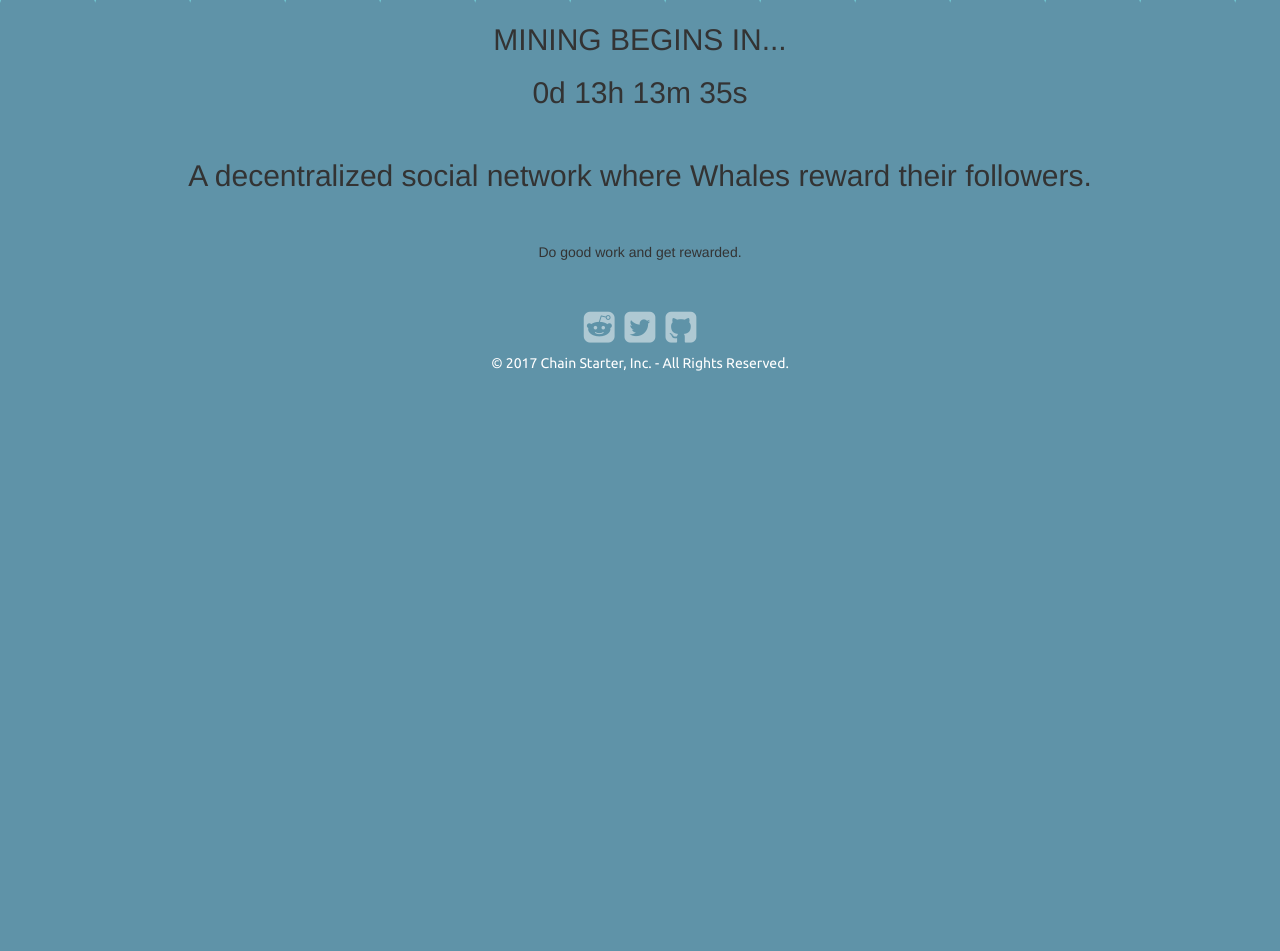
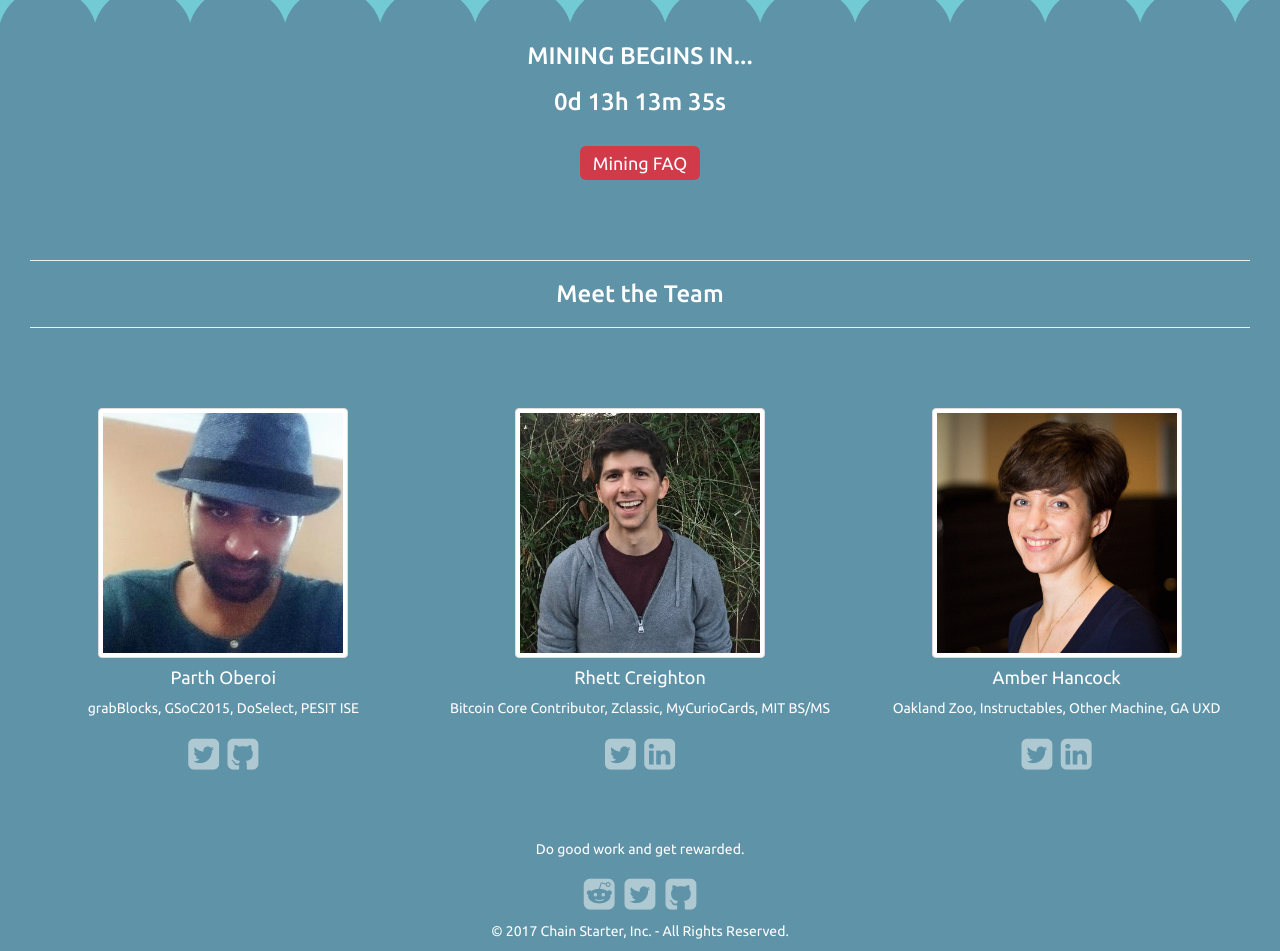
Before and after one commit to mygirl8893/WhaleCoinOrg, a plain HTML site: page index.html in a window 1280 px wide. Shown: the part 542-1493 px from the top of the page. Before the commit the page ends 925 px from the top, so only its background shows below. Drawn offline with Linux system fonts and the light colour scheme.

Commit message:
Bios and Links to Blog

```diff
--- a/css/style.css
+++ b/css/style.css
@@ -140,6 +140,26 @@ body{
 
 /* Whale & Text */
 
+.header{
+	font-family: 'Ubuntu', sans-serif;
+	text-align:right;
+	color:#fff;
+	margin-right: 30px
+
+}
+
+.header h2{
+	font-size:50px;
+	text-transform:uppercase;
+	font-weight:bold;
+	margin-top:50px;
+}
+
+.header h4{
+	font-size:18px;
+	font-weight: 100;
+}
+
 .whale{
 	font-family: 'Ubuntu', sans-serif;
 	text-align:center;
@@ -248,6 +268,8 @@ input[type="color"]:focus,
     margin-right:auto;
 	top:545px;
 	text-align:center;
+	padding-left: 30px;
+	padding-right: 30px;
 }
 
 .social-icons{
@@ -275,6 +297,10 @@ input[type="color"]:focus,
 	color:#fff;
 }
 
+.img-thumbnail {
+	max-height: 250px;
+	max-width: 250px;
+}
 /* Responsive Changes */
 
 @media screen and (min-width: 0px) and (max-width: 600px) {
--- a/index.html
+++ b/index.html
@@ -50,6 +50,7 @@
         </div>
     </div>
     <div class="waves">
+    <br>
         <div id="wave1" class="wave1 stage"></div>
         <div id="wave2" class="wave2 stage"></div>
         <div id="wave3" class="wave3 stage"></div>
@@ -62,22 +63,26 @@
                 <div class="col-sm-12">
                 	<div class="whale">
                         <h2 class="wow fadeInDown">WhaleCoin</h2>
+                        <h4 class="wow fadeInDown">A decentralized social network where Whales reward their followers.</h4>
                         <div class="wow fadeInUp whaleimg" data-wow-delay="0.7s">
                         	<img src="images/whale.png" alt="whale" >
                         </div>
                         <div class="scribe">
                           <br>
-                          <a href="https://whalecoin.org/whitepaper.pdf" class="btn btn-lg btn-subscribe dark-btn" role="button">WhitePaper</a>
-                          <a href="https://rocketchat.whalecoin.org" class="btn btn-lg btn-subscribe dark-btn" role="button">Rocket Chat</a>
+                          <a target="_blank" href="https://whalecoin.org/whitepaper.pdf" class="btn btn-lg btn-subscribe dark-btn" role="button">WhitePaper</a>
+                          <a target="_blank" href="https://blog.whalecoin.org/" class="btn btn-lg btn-subscribe dark-btn" role="button">Blog</a>
+                          <a target="_blank" href="https://rocketchat.whalecoin.org" class="btn btn-lg btn-subscribe dark-btn" role="button">Rocket Chat</a>
                         </div>
                     </div>
                 </div>
             </div>
 
-        	<div class="row footer">
+        	<div class="footer row">
+                <div class="row">
                     <div class="col-sm-12">
-                    <h2>MINING BEGINS IN...</h2>
-                    <h2 id="countdown"></h2>
+                    <br>
+                        <div class="whale"><h3>MINING BEGINS IN...</h3>
+                        <h3 id="countdown"></h3>
                             <script>
                             // Set the date we're counting down to
                             var countDownDate = new Date("Sep 4, 2017 13:0:0").getTime();
@@ -104,19 +109,79 @@
                                 // If the count down is over, write some text
                                 if (distance < 0) {
                                     clearInterval(x);
-                            document.getElementById("countdown").innerHTML = "EXPIRED";
-                        }
-                    }, 1000);
+                                    document.getElementById("countdown").innerHTML = "EXPIRED";}}, 1000);
                             </script>
                             <br>
-                    <h2 class="wow fadeInDown">A decentralized social network where Whales reward their followers.</h2>
-                    <br> <br>
+                         <a target="_blank" href="https://blog.whalecoin.org/whale-coin-mining-faq-7c987b64269a" class="btn btn-lg btn-subscribe dark-btn" role="button">Mining FAQ</a>
+                            <br><br><br><br>
+                            <hr>
+                        <h3 class="wow fadeInDown">Meet the Team</h3>
+                        <hr>
+                            <br><br><br>
+                            </div>
+                    </div>
+                </div>
+                <div class="row">
+                    <div class="col-sm-4">
+                        <img src="images/parth.jpeg" class="img-thumbnail" alt="Placeholder image">
+                        <div class="whale">
+                            <h4>Parth Oberoi</h4>
+                            <p>grabBlocks, GSoC2015, DoSelect, PESIT ISE</p>
+                                    <div class="social-icons">
+                                        <a target="_blank" href="https://twitter.com/_htrap">
+                                            <i class="fa fa-twitter-square">
+                                            </i>
+                                        </a>
+                                        <a target="_blank" href="https://github.com/htrap">
+                                            <i class="fa fa-github-square">
+                                            </i>
+                                        </a>
+                                    </div>
+                                </div>
+                    </div>
+                    <div class="col-sm-4">
+                        <img src="images/rhett.jpg" class="img-thumbnail" alt="Responsive image">
+                        <div class="whale">
+                            <h4>Rhett Creighton</h4>
+                            <p>Bitcoin Core Contributor, Zclassic, MyCurioCards, MIT BS/MS</p>
+                                    <div class="social-icons">
+                                        <a target="_blank" href="https://twitter.com/HeyRhett">
+                                            <i class="fa fa-twitter-square">
+                                            </i>
+                                        </a>
+                                        <a target="_blank" href="https://www.linkedin.com/in/heyrhett/">
+                                            <i class="fa fa-linkedin-square">
+                                            </i>
+                                        </a>
+                                    </div>
+                        </div>
+                    </div>
+                    <div class="col-sm-4">
+                        <img src="images/amber.jpg" class="img-thumbnail" alt="Placeholder image">
+                        <div class="whale">
+                            <h4>Amber Hancock</h4>
+                            <p>Oakland Zoo, Instructables, Other Machine, GA UXD</p>
+                                    <div class="social-icons">
+                                        <a target="_blank" href="https://twitter.com/amberrayh">
+                                            <i class="fa fa-twitter-square">
+                                            </i>
+                                        </a>
+                                        <a target="_blank" href="https://www.linkedin.com/in/amberhancock/">
+                                            <i class="fa fa-linkedin-square">
+                                            </i>
+                                        </a>
+                                    </div>
+                        </div>
+                    </div>
+                </div>
+                    <br><br><br>
+                    <div class="whale">
                     <p class="wow fadeInDown">Do good work and get rewarded.</p>
-                    <br>
+                    </div>
                     <div class="social-icons wow fadeInDown" data-wow-delay="1s">
-                        <a href="https://www.reddit.com/r/WhaleCoinOrg/"><i class="fa fa-reddit-square"></i></a>
-                        <a href="https://twitter.com/whalecoinorg"><i class="fa fa-twitter-square"></i></a>
-                        <a href="https://github.com/whalecoinorg"><i class="fa fa-github-square"></i></a>
+                        <a target="_blank" href="https://www.reddit.com/r/WhaleCoinOrg/"><i class="fa fa-reddit-square"></i></a>
+                        <a target="_blank" href="https://twitter.com/whalecoinorg"><i class="fa fa-twitter-square"></i></a>
+                        <a target="_blank" href="https://github.com/whalecoinorg"><i class="fa fa-github-square"></i></a>
                     </div>
                     <div class="copyrights wow fadeIn" data-wow-delay="1.2s"><p>©  2017 Chain Starter, Inc. - All Rights Reserved.</p></div>
                 </div>
```
Also changed, not shown: style.css (+11 -0 lines), images/amber.jpg (added), images/parth.jpeg (added), images/rhett.jpg (added), 9 other files. Lines whose indentation alone changed are shown as unchanged.
